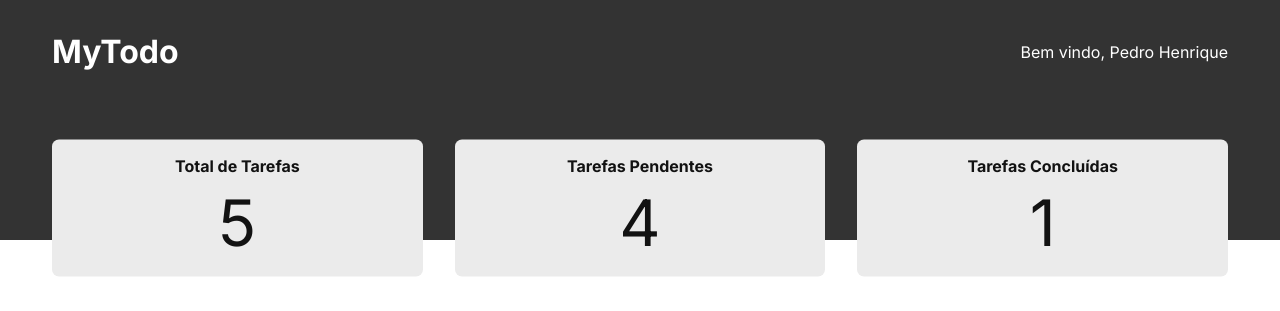
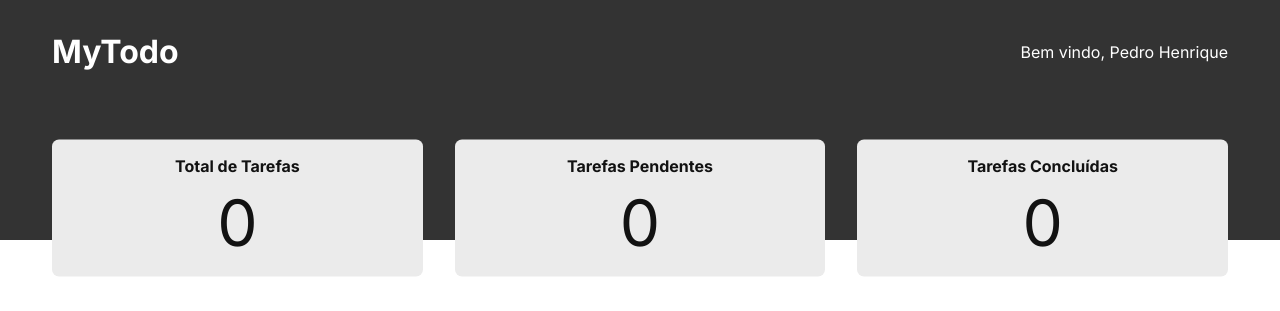
Before and after one commit to pedrohfideeelis/todo-list, a React (Create React App) app: page / in a window 1280 px wide. Shown: the top 311 px of the page. Built offline with nearby package versions, Linux system fonts and the light colour scheme.

Commit message:
create TaskContext and update components

```diff
--- a/public/index.html
+++ b/public/index.html
@@ -1,5 +1,5 @@
 <!DOCTYPE html>
-<html lang="en">
+<html lang="pt-br">
   <head>
     <meta charset="utf-8" />
     <link rel="icon" href="%PUBLIC_URL%/favicon.ico" />
@@ -9,7 +9,6 @@
       name="description"
       content="Web site created using create-react-app"
     />
-    <link rel="apple-touch-icon" href="%PUBLIC_URL%/logo192.png" />
     <link rel="manifest" href="%PUBLIC_URL%/manifest.json" />
     <link rel="preconnect" href="https://fonts.googleapis.com" />
     <link rel="preconnect" href="https://fonts.gstatic.com" crossorigin />
--- a/src/App.tsx
+++ b/src/App.tsx
@@ -1,13 +1,14 @@
 import { Header } from "./components/HeaderComponent/Header";
 import { Tasks } from "./components/TasksComponent/Tasks";
+import { TasksProvider } from "./context/TasksContext";
 import "./styles/global.css";
 
 function App() {
   return (
-    <>
+    <TasksProvider>
       <Header userName="Pedro Henrique" />
       <Tasks />
-    </>
+    </TasksProvider>
   );
 }
 
--- a/src/components/HeaderComponent/Header.tsx
+++ b/src/components/HeaderComponent/Header.tsx
@@ -1,11 +1,22 @@
+import { useContext } from "react";
 import { StatsCards } from "../StatsCardsComponent/StatsCards";
+import { TasksContext } from "../../context/TasksContext";
 import styles from "./styles.module.scss";
-
 interface HeaderProps {
   userName: string;
 }
 
-export const Header: React.FC<HeaderProps> = ({userName}) => {
+export const Header: React.FC<HeaderProps> = ({ userName }) => {
+  const { tasks } = useContext(TasksContext);
+  const totalTasks = tasks.length;
+
+  const totalPending = tasks.reduce((total, task) => {
+    if (!task.done) return total + 1;
+    return total;
+  }, 0);
+
+  const totalDone = totalTasks - totalPending;
+
   return (
     <header className={styles.infos}>
       <div className={styles.container}>
@@ -14,9 +25,9 @@
           <span>Bem vindo, {userName}</span>
         </div>
         <div className="cards">
-          <StatsCards title="Total de Tarefas" value={5}/>
-          <StatsCards title="Tarefas Pendentes" value={4}/>
-          <StatsCards title="Tarefas Concluídas" value={1}/>
+          <StatsCards title="Total de Tarefas" value={totalTasks} />
+          <StatsCards title="Tarefas Pendentes" value={totalPending} />
+          <StatsCards title="Tarefas Concluídas" value={totalDone} />
         </div>
       </div>
     </header>
--- a/src/components/TasksComponent/Tasks.tsx
+++ b/src/components/TasksComponent/Tasks.tsx
@@ -1,15 +1,10 @@
-import { FormEvent, useEffect, useState } from "react";
+import { FormEvent, useContext, useState } from "react";
 import styles from "./styles.module.scss";
-
-interface Task {
-  title: string;
-  done: boolean;
-  id: number;
-}
+import { TasksContext } from "../../context/TasksContext";
 
 export const Tasks: React.FC = () => {
   const [taskTitle, settaskTitle] = useState("");
-  const [tasks, setTasks] = useState([] as Task[]);
+  const { tasks, setTasks } = useContext(TasksContext);
 
   function handleSubmitAddTask(event: FormEvent) {
     event.preventDefault();
@@ -32,12 +27,18 @@
     settaskTitle("");
   }
 
-  useEffect(() => {
-    const tasksOnLocalStorage = localStorage.getItem("tasks");
-    if (tasksOnLocalStorage) {
-      setTasks(JSON.parse(tasksOnLocalStorage));
-    }
-  }, []);
+  function handleToggleTaskStatus(taskId: number) {
+    const newTasks = tasks.map((task) => {
+      if (taskId === task.id) {
+        return {
+          ...task,
+          done: !task.done,
+        };
+      }
+      return task;
+    });
+    setTasks(newTasks);
+  }
 
   return (
     <section className={styles.container}>
@@ -59,8 +60,17 @@
         {tasks.map((task) => {
           return (
             <li key={task.id}>
-              <input type="checkbox" id={`task-${task.id}`} />
-              <label htmlFor={`task-${task.id}`}>{task.title}</label>
+              <input
+                type="checkbox"
+                id={`task-${task.id}`}
+                onChange={() => handleToggleTaskStatus(task.id)}
+              />
+              <label
+                className={task.done ? styles.done : ""}
+                htmlFor={`task-${task.id}`}
+              >
+                {task.title}
+              </label>
             </li>
           );
         })}
--- a/src/components/TasksComponent/styles.module.scss
+++ b/src/components/TasksComponent/styles.module.scss
@@ -40,20 +40,24 @@
     margin-top: 2rem;
     padding: 0 0.25rem;
 
-    li{
+    li {
       display: flex;
       align-items: center;
       gap: 0.5rem;
       padding-top: 10px;
 
-        input{
+      input {
         height: 1rem;
         width: 1rem;
       }
 
-        label{
+      label {
         font-size: 1rem;
       }
     }
   }
 }
+
+.done {
+  text-decoration: line-through;
+}
--- /dev/null
+++ b/src/context/TasksContext.tsx
@@ -0,0 +1,34 @@
+import { createContext, useEffect, useState } from "react";
+
+export interface Task {
+  title: string;
+  done: boolean;
+  id: number;
+}
+
+interface TasksContextData{
+    tasks: Task[]
+    setTasks: React.Dispatch<React.SetStateAction<Task[]>>
+}
+export const TasksContext = createContext({} as TasksContextData);
+
+interface TasksProviderProps {
+  children: React.ReactNode;
+}
+
+export const TasksProvider: React.FC<TasksProviderProps> = ({ children }) => {
+  const [tasks, setTasks] = useState([] as Task[]);
+
+  useEffect(() => {
+    const tasksOnLocalStorage = localStorage.getItem("tasks");
+    if (tasksOnLocalStorage) {
+      setTasks(JSON.parse(tasksOnLocalStorage));
+    }
+  }, []);
+
+  return (
+    <TasksContext.Provider value={{ tasks, setTasks }}>
+      {children}
+    </TasksContext.Provider>
+  );
+};
```
Lines whose indentation alone changed are shown as unchanged.
